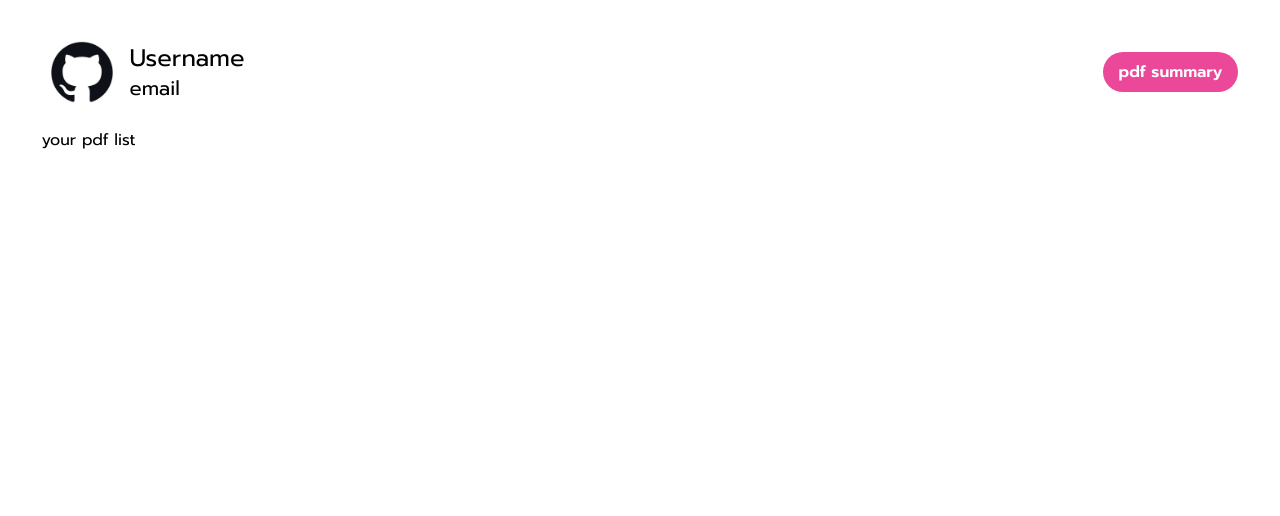
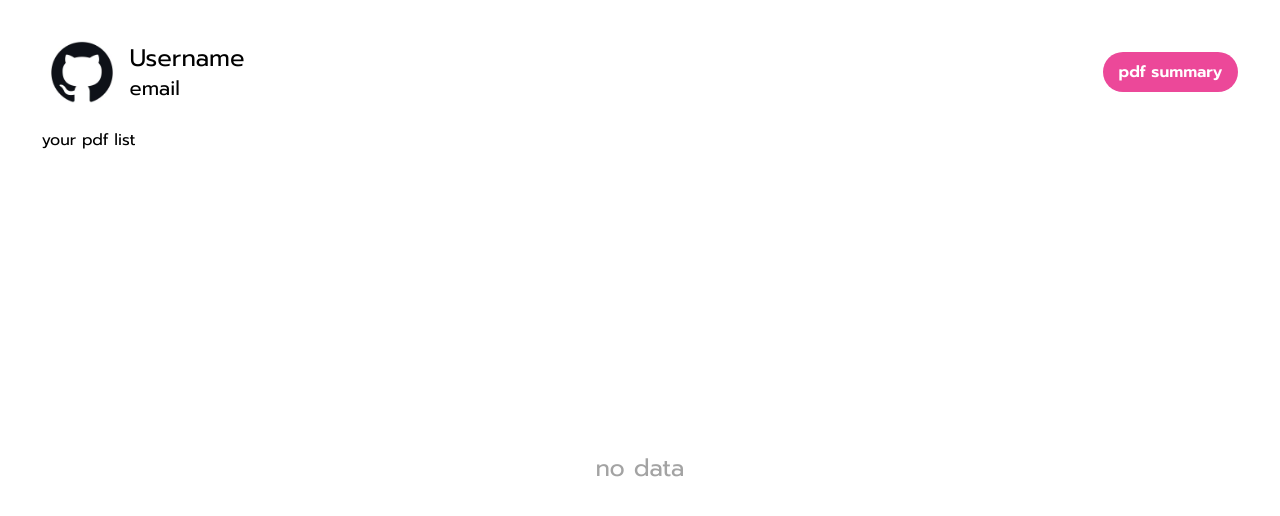
Before and after one commit to guynut/Network-Project, a React (Vite) app: page /userprofile in a window 1280 px wide. Shown: the top 516 px of the page. Built offline with nearby package versions, Linux system fonts and the light colour scheme.

Commit message:
💄 UserProfile Page

```diff
--- a/src/pages/Login.tsx
+++ b/src/pages/Login.tsx
@@ -41,7 +41,7 @@ export default function Login() {
         navigate('/userprofile');
       }
     } catch (error: any) {
-      // navigate('/userprofile');
+      navigate('/userprofile');
       console.error('Error during login:', error);
       setError(
         error.response?.data?.message || 'Something went wrong. Please try again.'
--- a/src/pages/Userprofile.tsx
+++ b/src/pages/Userprofile.tsx
@@ -20,7 +20,7 @@ export default function Userprofile() {
   // }, [])
 
   return (
-    <div className='w-screen h-screen flex justify-center items-center'>
+    <div className='w-screen h-screen flex justify-center items-center no-scrollbar'>
       <div className='w-[96%] h-[96%] p-4 flex flex-col gap-4'>
         <div className='w-full flex justify-start items-center'>
           <div className='flex gap-2 justify-center items-center'>
@@ -51,7 +51,11 @@ export default function Userprofile() {
               <PdfCard key={i} title={text} />
             ))}
           </div>
-        ):(<></>)}
+        ):(
+          <div className='w-full h-screen flex items-center justify-center'>
+            <p className='text-2xl text-neutral-400'>no data</p>
+          </div>
+        )}
 
       </div>
     </div>
@@ -69,3 +73,27 @@ const PdfCard: React.FC<PdfListProp> = (props) => {
     </div>
   )
 }
+
+// const pdfList = [
+//   "test",
+//   "test",
+//   "test",
+//   "test",
+//   "test",
+//   "test",
+//   "test",
+//   "test",
+//   "test",
+//   "test",
+//   "test",
+//   "test",
+//   "test",
+//   "test",
+//   "test",
+//   "test",
+//   "test",
+//   "test",
+//   "test",
+//   "test",
+//   "test",
+// ]
```
